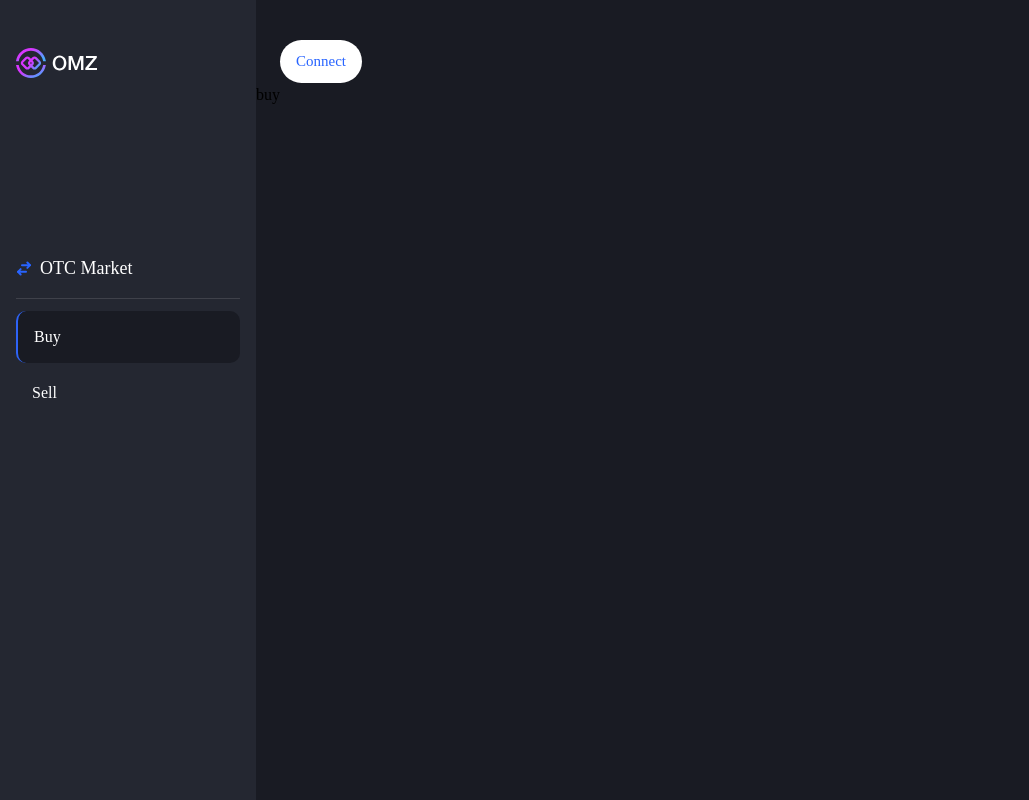
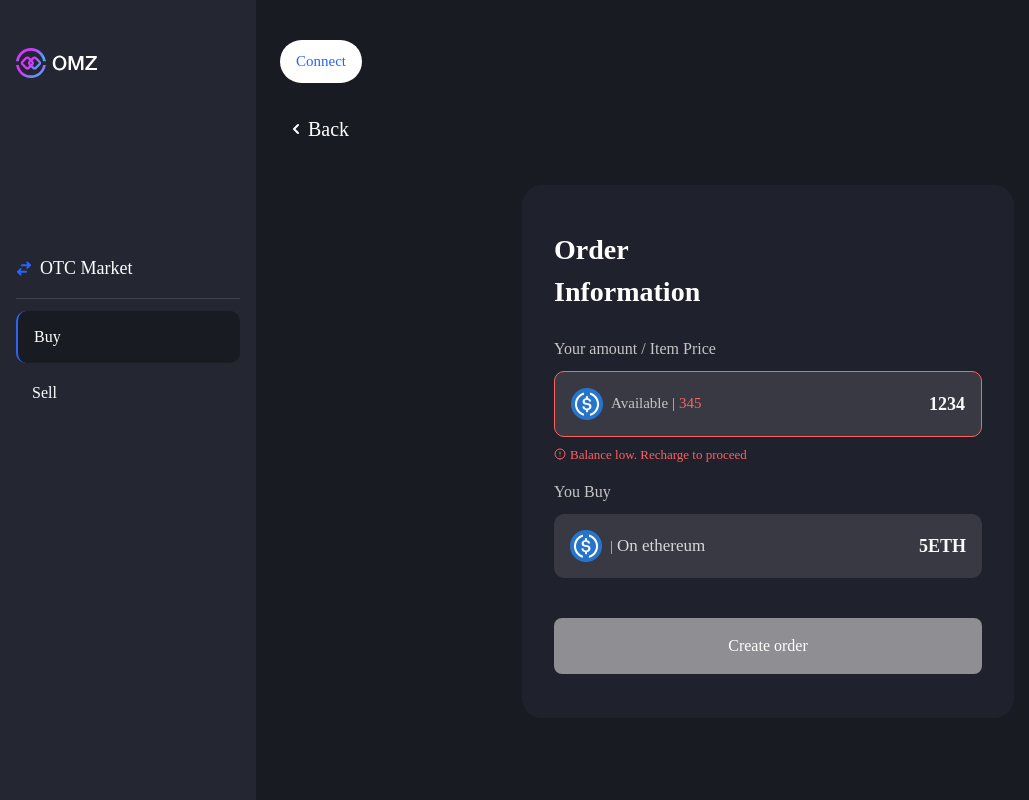
Before and after one commit to yoo-see/injective-otc, a Next.js app in the folder apps/frontend/: page /buy in a window 1280 px wide. Shown: the whole page, without its empty margins (0-1029 px from the left). Built offline with nearby package versions, Linux system fonts and the light colour scheme.

Commit message:
OrderInformation 컴포넌트 추가

```diff
--- /dev/null
+++ b/apps/frontend/components/buy/OrderInformation.tsx
@@ -0,0 +1,106 @@
+import Button from "components/common/button/Button";
+import Image from "next/image";
+import { SvgIcon } from "public/icon";
+import { PngImage } from "public/img";
+import { twMerge } from "tailwind-merge";
+
+interface Props {
+  balance: number;
+  price: number;
+  token: string;
+  chain: string;
+  goToBack: () => void;
+}
+
+const OrderInformation: React.FC<Props> = ({
+  balance,
+  price,
+  token,
+  chain,
+  goToBack,
+}) => {
+  const isLowBalance = balance < price;
+  const amountBoxClassName = isLowBalance
+    ? "border-[0.8px] border-solid border-[#FF6060]"
+    : "";
+  const balanceTextClassName = isLowBalance ? "text-[#FF6060]" : "text-grey/3";
+
+  const boxMergedClassName = twMerge(
+    "flex items-center justify-between p-4 bg-[#383943] rounded-[10px]",
+    amountBoxClassName,
+  );
+  const textMergedClassName = twMerge(
+    "ml-1 font-normal text-[15px]",
+    balanceTextClassName,
+  );
+
+  return (
+    <div className="px-8 py-8">
+      <button className="flex items-center" onClick={goToBack}>
+        <SvgIcon.ChevronLeft />
+        <p className="ml-1 font-medium text-xl text-white">Back</p>
+      </button>
+      <div className="mt-[42px] flex justify-center h-full">
+        <div className=" px-8 py-11 bg-[#1F212C] rounded-[20px]">
+          <p className="font-semibold text-[28px] text-white">Order</p>
+          <p className="font-semibold text-[28px] text-white mb-6">
+            Information
+          </p>
+
+          <div className="mb-4">
+            <p className="font-normal text-base text-grey/4 pb-2.5">
+              Your amount / Item Price
+            </p>
+            <div className={boxMergedClassName}>
+              <div className="flex items-center">
+                <Image
+                  src={PngImage.USDC}
+                  alt="Sample Image"
+                  width={32}
+                  height={32}
+                />
+                <p className="ml-2 text-grey/4 font-normal text-[15px]">
+                  Available |
+                </p>
+                <p className={textMergedClassName}>{balance}</p>
+              </div>
+              <p className="text-grey/1 font-semibold text-lg">{price}</p>
+            </div>
+            {isLowBalance && (
+              <div className="flex items-center mt-2">
+                <SvgIcon.AlertCircle />
+                <p className="ml-1 font-normal text-[13px] text-[#FF6060]">
+                  Balance low. Recharge to proceed
+                </p>
+              </div>
+            )}
+          </div>
+          <div className="mb-4">
+            <p className="font-normal text-base text-grey/4 pb-2.5">You Buy</p>
+            <div className="flex items-center justify-between p-4 bg-[#383943] rounded-[10px]">
+              <div className="flex items-center">
+                <Image
+                  src={PngImage.USDC}
+                  alt="Sample Image"
+                  width={32}
+                  height={32}
+                />
+                <p className="ml-2 text-grey/4 font-normal text-[15px]">|</p>
+                <p className="ml-1 text-[rgba(255,255,255,0.8)] font-normal text-[17px]">
+                  {token}
+                </p>
+              </div>
+              <p className="text-grey/1 font-semibold text-lg">{chain}</p>
+            </div>
+          </div>
+
+          <div className="pt-6">
+            <Button text={"Create order"} disabled={isLowBalance} />
+          </div>
+        </div>
+      </div>
+    </div>
+  );
+};
+
+export default OrderInformation;
--- a/apps/frontend/pages/buy.tsx
+++ b/apps/frontend/pages/buy.tsx
@@ -1,7 +1,20 @@
+import OrderInformation from "components/buy/OrderInformation";
 import { NextPage } from "next";
 
 const BuyPage: NextPage = () => {
-  return <div>buy</div>;
+  const goToBack = () => console.log("back");
+
+  return (
+    <div className="h-full">
+      <OrderInformation
+        balance={345}
+        price={1234}
+        token={"On ethereum"}
+        chain={"5ETH"}
+        goToBack={goToBack}
+      />
+    </div>
+  );
 };
 
 export default BuyPage;
```
